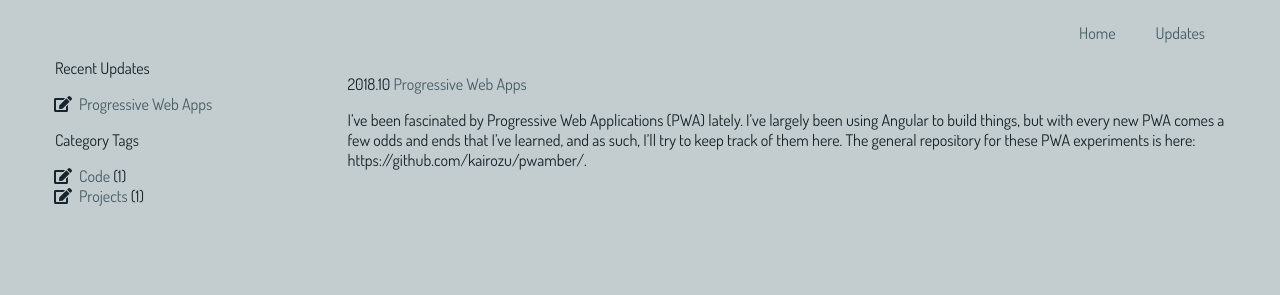
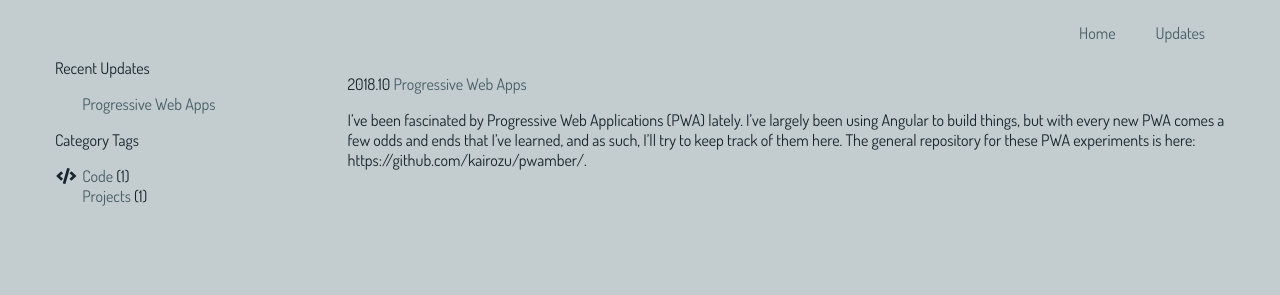
Before and after one commit to kairozu/kairozu.github.io, a Jekyll site: the page built from updates/index.md, in a window 1280 px wide. Shown: the top 295 px of the page. Built offline with Jekyll 4.4.1, drawn with Linux system fonts in a browser that asks for light colours; nearby versions of some CDN libraries.

```diff
--- a/_layouts/list.html
+++ b/_layouts/list.html
@@ -4,10 +4,25 @@
             Recent Updates
             <ul class="fa-ul">
                 {% for p in site.posts %}
-                    <li><span class="fa-li"><i class="fas fa-edit fa-fw"></i></span>
-                    <a href="{{ production_url }}{{ p.url }}">
-                        {{ p.title }}
-                    </a>
+                    <li>
+                        {% if p.tags[0] == 'science' %}
+                            <span class="fa-li"><i class="fas fa-flask fa-fw"></i></span>
+                        {% elsif p.tags[0] == 'travel' %}
+                            <span class="fa-li"><i class="fas fa-plane fa-fw"></i></span>
+                        {% elsif p.tags[0] == 'code' %}
+                            <span class="fa-li"><i class="fas fa-code fa-fw"></i></span>
+                        {% elsif p.tags[0] == 'project' %}
+                            <span class="fa-li"><i class="fa-main fa-gear fa-fw"></i></span>
+                        {% elsif p.tags[0] == 'japanese' %}
+                            <span class="fa-li"><i class="fas fa-language fa-fw"></i></span>
+                        {% elsif p.tags[0] == 'japan' %}
+                            <span class="fa-li"><i class="fas fa-sun fa-fw"></i></span>
+                        {% else %}
+                            <span class="fa-li"><i class="fas fa-edit fa-fw"></i></span>
+                        {% endif %}
+                        <a href="{{ production_url }}{{ p.url }}">
+                            {{ p.title }}
+                        </a>
                     </li>
                 {% endfor %}
             </ul>
@@ -16,7 +31,22 @@
                 {% assign tags = site.tags | sort 0 %}
                 {% for tag_item in tags %}
                     {% assign tag = (tag_item | first) %}
-                    <li><span class="fa-li"><i class="fas fa-edit fa-fw"></i></span>
+                    <li>
+                        {% if tag == 'science' %}
+                            <span class="fa-li"><i class="fas fa-flask fa-fw"></i></span>
+                        {% elsif tag == 'travel' %}
+                            <span class="fa-li"><i class="fas fa-plane fa-fw"></i></span>
+                        {% elsif tag == 'code' %}
+                            <span class="fa-li"><i class="fas fa-code fa-fw"></i></span>
+                        {% elsif tag == 'project' %}
+                            <span class="fa-li"><i class="fa-main fa-gear fa-fw"></i></span>
+                        {% elsif tag == 'japanese' %}
+                            <span class="fa-li"><i class="fas fa-language fa-fw"></i></span>
+                        {% elsif tag == 'japan' %}
+                            <span class="fa-li"><i class="fas fa-sun fa-fw"></i></span>
+                        {% else %}
+                            <span class="fa-li"><i class="fas fa-edit fa-fw"></i></span>
+                        {% endif %}
                         <a href="{{site.url}}{{site.baseurl}}/tags/{{tag}}">{{site.data.tags[tag].name}}</a> ({{site.tags[tag].size}})
                     </li>
                 {% endfor %}
--- a/css/main.css
+++ b/css/main.css
@@ -44,11 +44,14 @@ a, a:focus, a:hover { color: #687768; }
     min-width: 250px;
     flex: 0 1 20%; }
 .fa-ul {
-    margin-left: 1.5em;
+    margin-left: 1.7em;
 }
 
 @media all and (max-width: 756px) {
     .fcMain { flex-wrap: wrap; }
     .fcMain div { flex: 0 1 100%; }
+}
+
+@media all and (max-width: 456px) {
     .fcNav { justify-content: space-between; }
 }
```
Also changed, not shown: _layouts/tag.html (+8 -9 lines).
